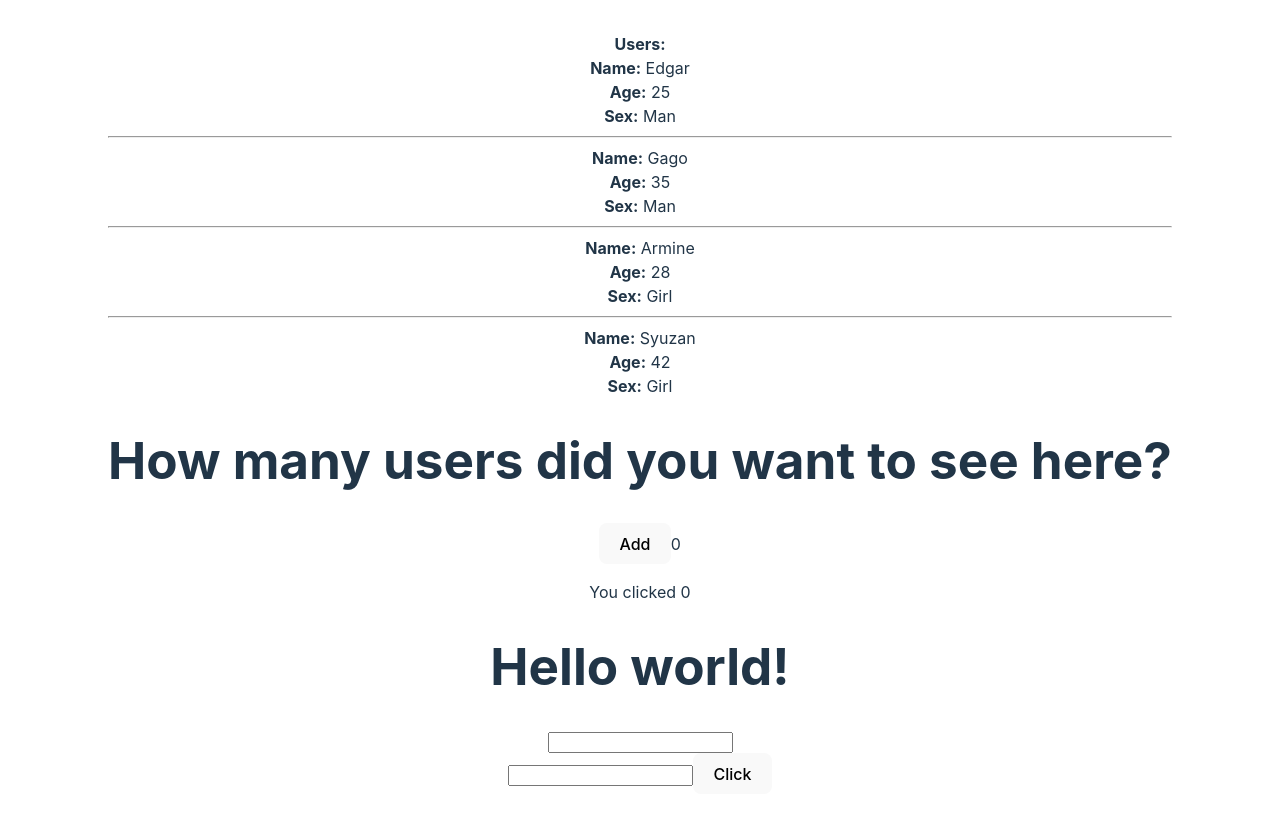
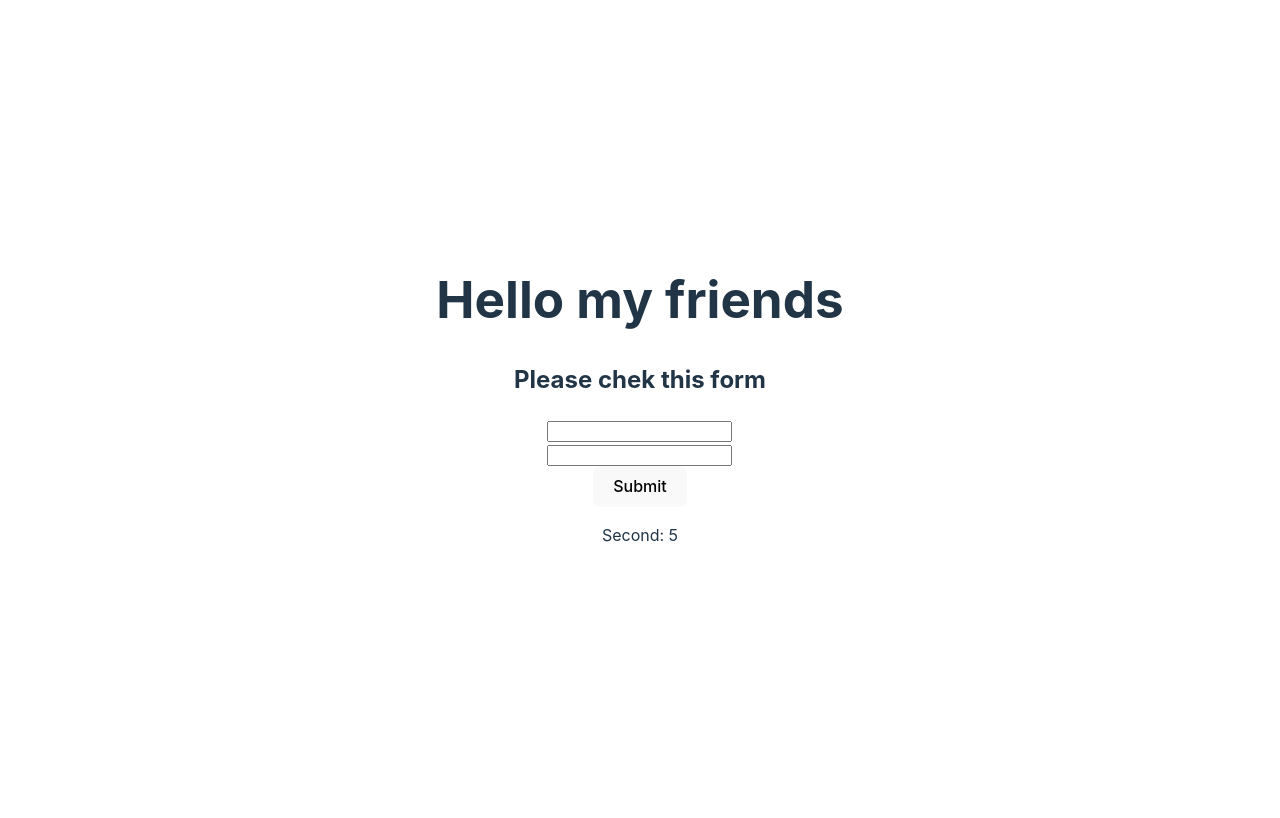
Before and after one commit to Edgar0914/ref_react, a React (Vite) app: page / in a window 1280 px wide. Shown: the top 818 px of the page. Built offline with nearby package versions, Linux system fonts and the light colour scheme.

Commit message:
UseEffect day 29.10 50/50

```diff
--- a/src/App.jsx
+++ b/src/App.jsx
@@ -1,32 +1,43 @@
-import { useState } from "react";
+import { useState, useEffect } from "react";
 import Header from "./Header";
 import "./App.css";
 
-
-
 function App() {
-  const [name,setName] = useState("");
-  const [age, setAge] = useState("")
-  const changeAge = (event)=>{
-    setAge(event.target.value)
-
-  }
-  const changeName = (event)=>{
+  const [name, setName] = useState("");
+  const [age, setAge] = useState("");
+  const [second,setSecond] = useState(0)
+  const handleChangeName = (event)=>{
     setName(event.target.value)
   }
-  const onSub = (event)=>{
-    event.preventDefault();
-    alert (`My name is ${name} ang i am ${age}`)
+  const handleChangeAge = (event)=>{
+    setAge(event.target.value)
   }
-    return <>
-  <Header />
-  <div><h1>Hello world!</h1></div>
-  <form action="" onSubmit={onSub}>
-    <input type="text" value={name} onChange={changeName} /> <br />
-    <input type="text" value={age} onChange={changeAge} />
-    <button type="submit">Click</button>
-  </form>
-  </>;
+  const onSubmitted  =(event)=>{
+    event.preventDefault()
+    alert(`${name} ${age}`)
+  }
+
+  useEffect(() => {
+    const interval = setInterval(() => {
+      setSecond(prevSecond => prevSecond + 1); // Используем стрелочную функцию правильно
+    }, 1000);
+
+    return () => {
+      clearInterval(interval); // Используем 'interval' для очистки
+    };
+  }, []);
+  return (
+    <>
+      <h1>Hello my friends</h1>
+      <h2>Please chek this form </h2>
+      <form action="" onSubmit={onSubmitted}>
+        <input type="text" onChange={handleChangeName}/> <br />
+        <input type="text" onChange={handleChangeAge} /> <br />
+        <button type="submit">Submit</button>
+      </form>
+      <p>Second: {second}</p>
+    </>
+  );
 }
 
 export default App;
```
